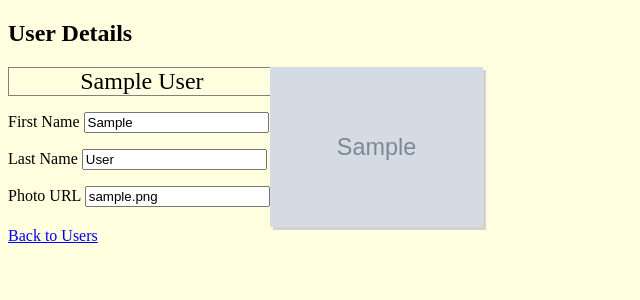
After one commit to ac-springboard/unit-23, a Flask app: page /users/1 in a window 1280 px wide. The commit adds this page. Shown: the top 300 px of the page, without its empty margins (0-640 px from the left). Run offline with Flask 2, Linux system fonts and the light colour scheme; tables that the repository leaves empty hold one stand-in row (values such as "Sample post"); grey boxes marked "Sample" are stand-in pictures.

Commit message:
[WIP][U2301] User list with links; user form; default photo

```diff
--- a/23.1/exercise/flask-blogly/requirements.txt
+++ b/23.1/exercise/flask-blogly/requirements.txt
@@ -5,5 +5,7 @@ itsdangerous==1.1.0
 Jinja2==2.11.2
 MarkupSafe==1.1.1
 psycopg2-binary==2.8.6
+six==1.15.0
 SQLAlchemy==1.3.22
+SQLAlchemy-Utils==0.36.8
 Werkzeug==1.0.1
--- a/23.1/exercise/flask-blogly/routes/routes.py
+++ b/23.1/exercise/flask-blogly/routes/routes.py
@@ -7,8 +7,16 @@ routes = Blueprint('routes', '__name__')
 
 @routes.route('/')
 @routes.route('/list')
-def root_view():
+def list_view():
     users = User.query.all()
     return render_template('user_list.html',
                            page_title='User Listing',
                            users=users)
+
+
+@routes.route('/users/<int:user_id>')
+def details_view(user_id):
+    user = User.query.get(user_id)
+    return render_template('user_form.html',
+                           page_title='User Details',
+                           user=user)
--- /dev/null
+++ b/23.1/exercise/flask-blogly/static/css/styles.css
@@ -0,0 +1,23 @@
+html, body{
+	background-color: lightyellow;
+	}
+form, img{
+	float: left;
+	}
+
+img {
+	height: 10em;
+	box-shadow: 3px 3px lightgray;
+	}
+
+legend {
+	font-size: 1.5em;
+	text-align : center;
+	width      : 100%;
+	border     : 1px solid gray
+	}
+
+#to_list_bt{
+	clear: both;
+	display: block;
+	}
--- a/23.1/exercise/flask-blogly/templates/base.html
+++ b/23.1/exercise/flask-blogly/templates/base.html
@@ -3,6 +3,7 @@
 	<head>
 		<meta charset="UTF-8">
 		<title>{{ page_title }}</title>
+		<link href="../static/css/styles.css" rel="stylesheet" />
 	</head>
 	<body>
 	{% block page_content %}
--- /dev/null
+++ b/23.1/exercise/flask-blogly/templates/user_form.html
@@ -0,0 +1,23 @@
+{% extends "base.html" %}
+{% block page_content %}
+	<h2>User Details</h2>
+	<form>
+		<fieldsed>
+			<legend>{{ user.first_name }} {{ user.last_name }}</legend>
+			<p>
+				<label for="first_name">First Name</label>
+				<input name="first_name" value="{{ user.first_name }}"/>
+			</p>
+			<p>
+				<label for="last_name">Last Name</label>
+				<input name="last_name" value="{{ user.last_name }}"/>
+			</p>
+			<p>
+				<label for="photo_url">Photo URL</label>
+				<input name="photo_url" value="{{ user.photo_url }}"/>
+			</p>
+		</fieldsed>
+	</form>
+		<img src="{{ user.photo_url }}"/>
+	<a id="to_list_bt" href="/">Back to Users</a>
+{% endblock %}
--- a/23.1/exercise/flask-blogly/templates/user_list.html
+++ b/23.1/exercise/flask-blogly/templates/user_list.html
@@ -3,7 +3,7 @@
 	<h2>Users</h2>
 	<ul>
 	{% for u in users %}
-		<li>{{ u.first_name }} {{ u.last_name }}</li>
+		<li><a href="/users/{{ u.id }}">{{ u.full_name() }}</a></li>
 	{% endfor %}
 	</ul>
 {% endblock %}
```
Also changed, not shown: 23.1/exercise/flask-blogly/data_init/init_and_seed.py (+11 -4 lines), 23.1/exercise/flask-blogly/models/models.py (+8 -0 lines).
